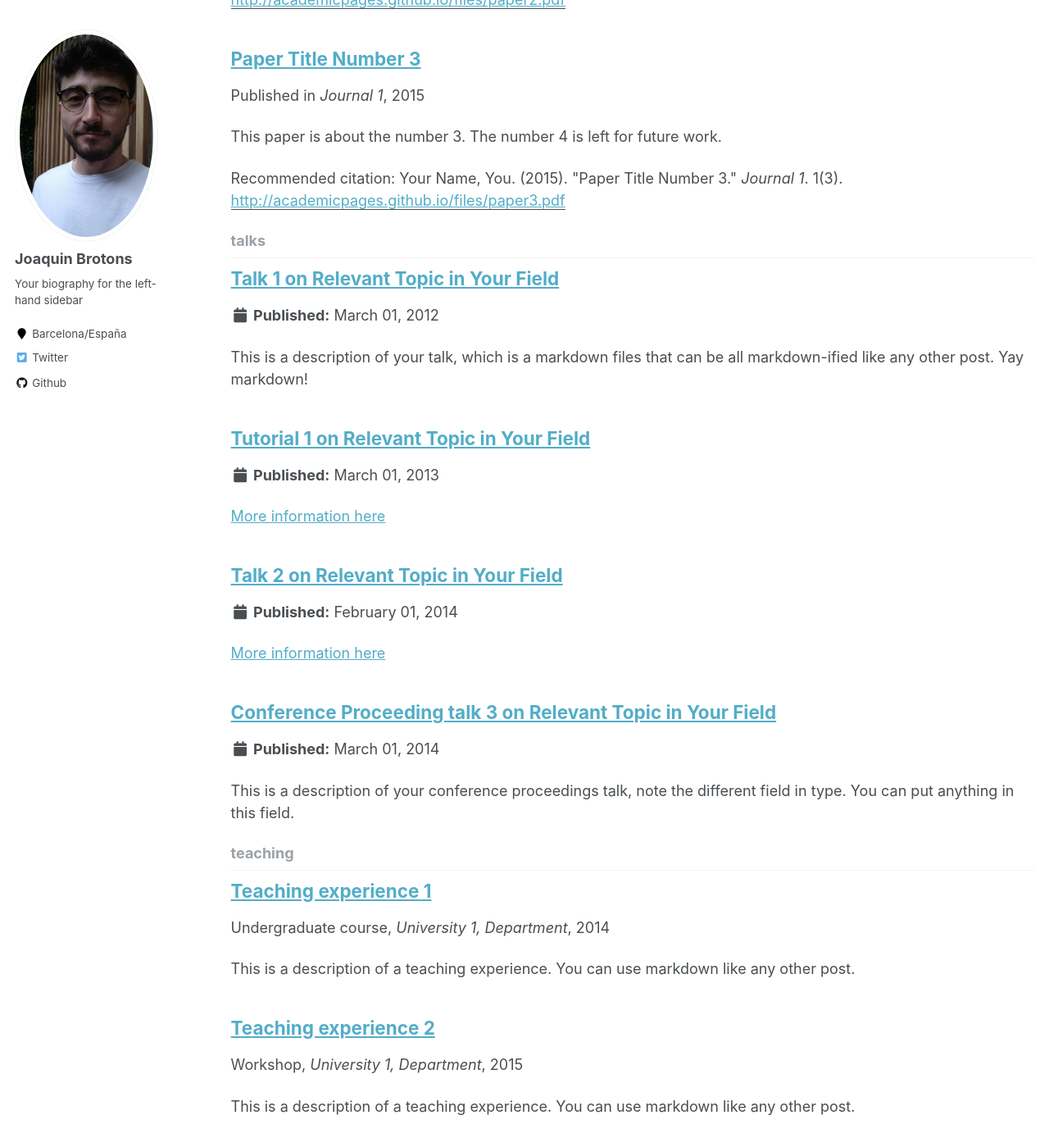
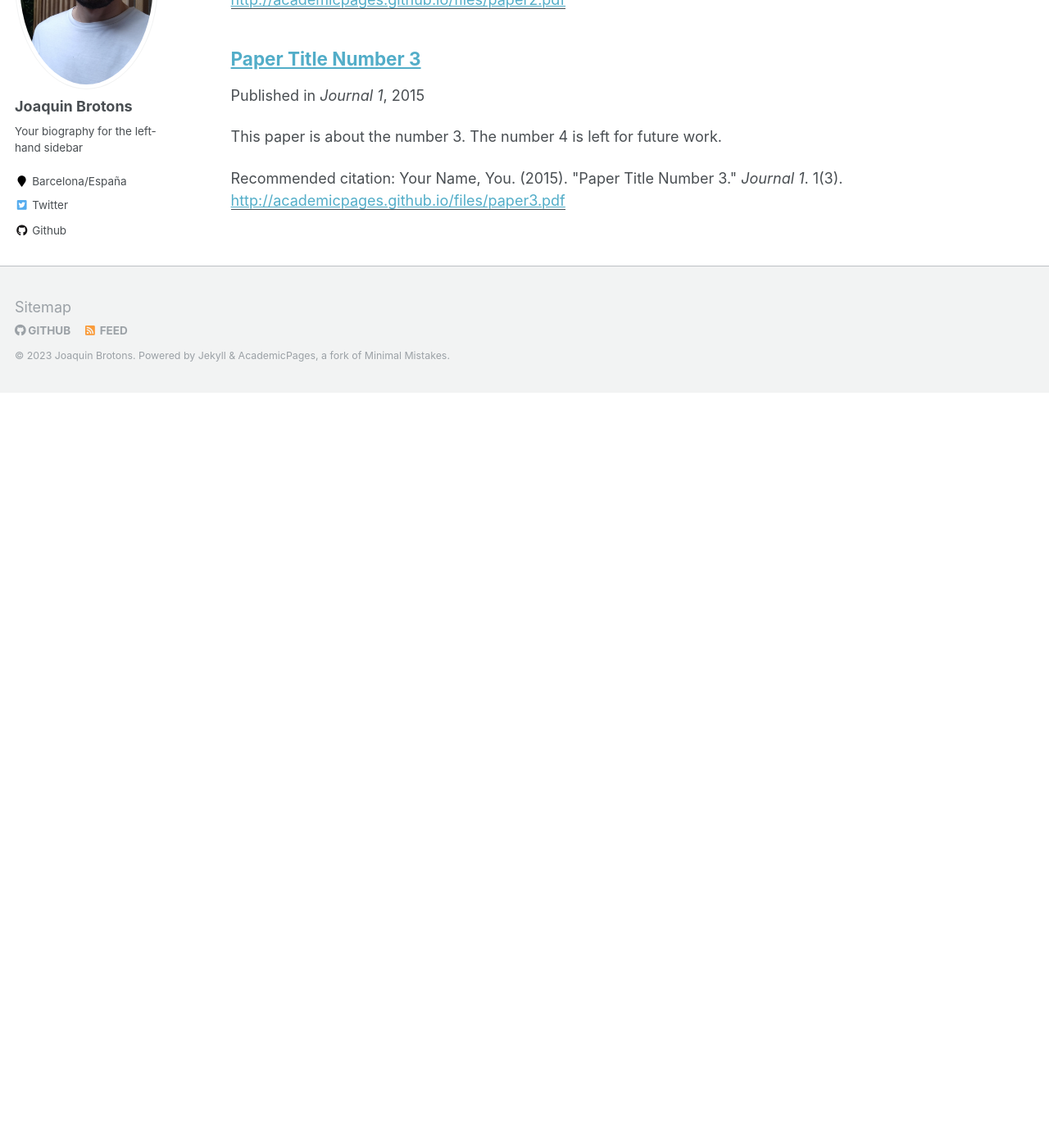
Before and after one commit to diug22/me, a Jekyll site: the page built from _pages/collection-archive.html, in a window 1280 px wide and 1400 px high, scrolled down 1604 px. Shown: the whole window at 82% size. Built offline with Jekyll 4.4.1, drawn with Linux system fonts in a browser that asks for light colours; after the commit the page ends 2083 px from its top, so only the background shows below that.

Commit message:
remove config

```diff
--- a/_config.yml
+++ b/_config.yml
@@ -175,16 +175,10 @@ kramdown:
 
 # Collections
 collections:
-  teaching:
-    output: true
-    permalink: /:collection/:path/
   publications:
     output: true
     permalink: /:collection/:path/
   portfolio:
-    output: true
-    permalink: /:collection/:path/
-  talks:
     output: true
     permalink: /:collection/:path/
 
@@ -209,15 +203,6 @@ defaults:
     values:
       layout: single
       author_profile: true
-  # _teaching
-  - scope:
-      path: ""
-      type: teaching
-    values:
-      layout: single
-      author_profile: true
-      share: true
-      comments: true
   # _publications
   - scope:
       path: ""
@@ -236,14 +221,6 @@ defaults:
       author_profile: true
       share: true
       comment: true
-  # _talks
-  - scope:
-      path: ""
-      type: talks
-    values:
-      layout: talk
-      author_profile: true
-      share: true
 
 # Sass/SCSS
 sass:
@@ -255,7 +232,7 @@ sass:
 permalink: /:categories/:title/
 # paginate: 5 # amount of posts to show
 # paginate_path: /page:num/
-timezone: America/Los_Angeles # http://en.wikipedia.org/wiki/List_of_tz_database_time_zones
+timezone: Europe/Madrid # http://en.wikipedia.org/wiki/List_of_tz_database_time_zones
 
 
 # Plugins
```
